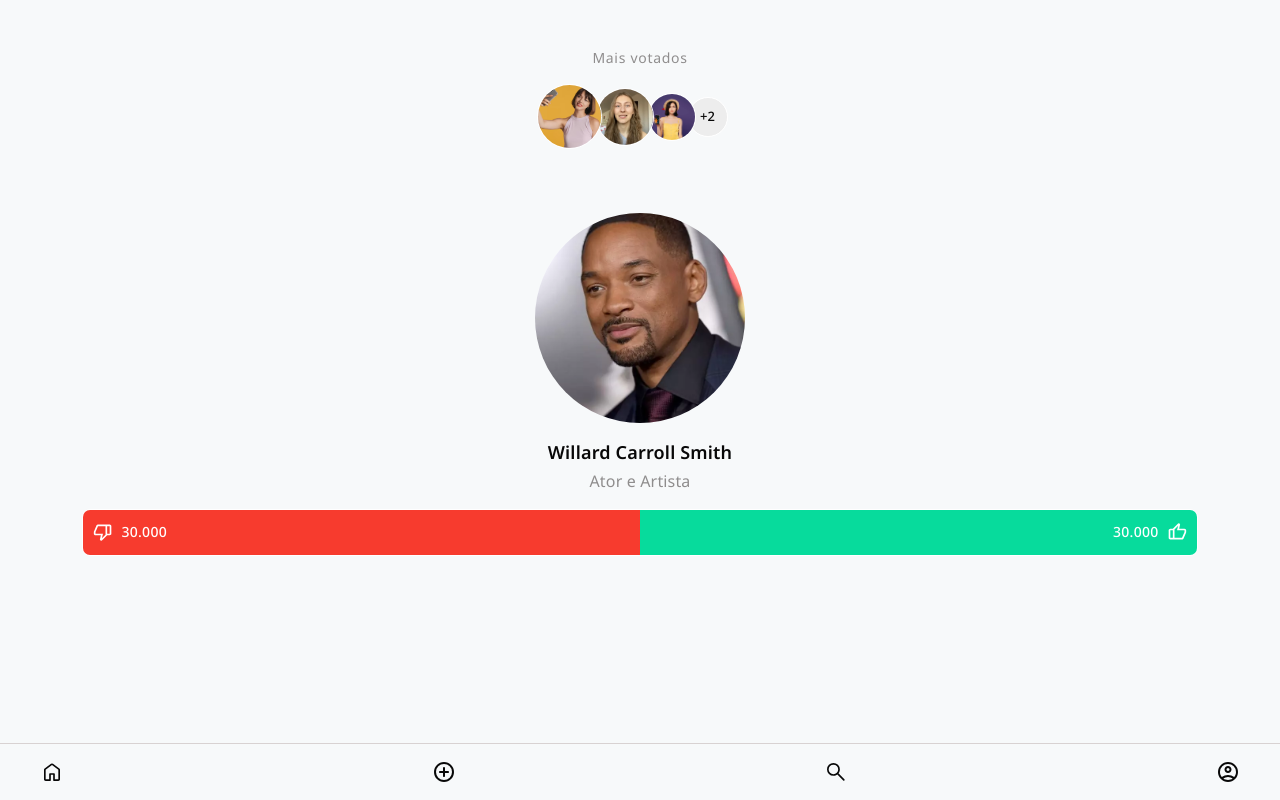
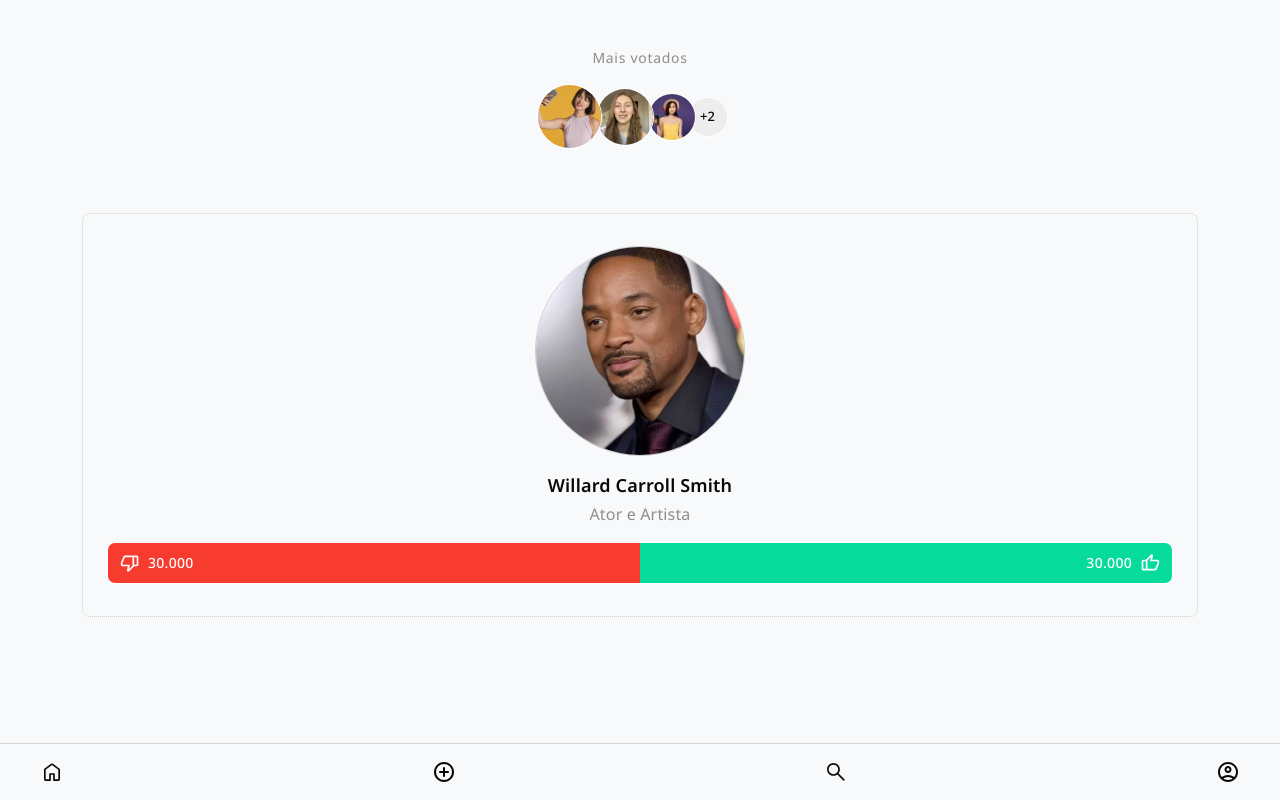
Before and after one commit to RenanLucenaDeveloper/likeyou-front, a React (Vite) app: page / in a window 1280 px wide. Built offline with nearby package versions, Linux system fonts and the light colour scheme.

Commit message:
home update

```diff
--- a/package.json
+++ b/package.json
@@ -19,6 +19,7 @@
     "firebase": "^11.0.2",
     "jwt-decode": "^4.0.0",
     "react": "^18.3.1",
+    "react-avatar-editor": "^13.0.2",
     "react-dom": "^18.3.1",
     "react-hook-form": "^7.53.2",
     "react-input-mask": "^2.0.4",
--- a/src/components/Home.jsx
+++ b/src/components/Home.jsx
@@ -34,7 +34,8 @@ const Home = () => {
 
       <div className="row pt-5">
         <div className="col pt-3">
-          <div className="profile-img-container mx-auto">
+          <div className='main-card p-4'>
+            <div className="profile-img-container mx-auto mt-2">
               <img src={willSmithImg} alt="Imagem de perfil" width="100%" className="d-block"/>
             </div>
 
@@ -45,7 +46,7 @@ const Home = () => {
               Ator e Artista
             </p>
 
-          <Link to="/login" className="d-flex align-items-center mx-auto rate-btns-container text-decoration-none">
+            <Link to="/login" className="d-flex align-items-center mx-auto rate-btns-container text-decoration-none mb-2">
               <button
                 className='w-100 dislike-btn d-flex align-items-center gap-2'>
                   <img src={dislikeIcon} alt="Não gostei" width="20px" className="d-block"/>
@@ -60,6 +61,7 @@ const Home = () => {
             </Link>
           </div>
         </div>
+      </div>
     </section>
   )
 }
--- a/src/components/Welcome.jsx
+++ b/src/components/Welcome.jsx
@@ -5,13 +5,13 @@ import { Link } from 'react-router-dom'
 const Welcome = () => {
   return (
     <section
-      className='container-fluid min-h-100dvh bg-gray-1
+      className='container-fluid min-h-100dvh
                  d-flex flex-column align-items-center
                  justify-content-center fade-in py-5'
       >
       <div className="row">
         <div className="col">
-          <img src={IMG} alt="Arte Likeyou" width="195px" className="d-block mx-auto"/>
+          <img src={IMG} alt="Arte Likeyou" width="150px" className="d-block mx-auto"/>
 
           <h2
             className='f-size-20 l-height-30 fw-700 primary-text text-center pt-3 mt-5 mb-4'>
--- a/src/components/auth/Login.jsx
+++ b/src/components/auth/Login.jsx
@@ -4,7 +4,6 @@ import showPassword from '@assets/icons/show-password.svg'
 import hidePassword from '@assets/icons/hide-password.svg'
 import { useForm } from 'react-hook-form'
 import Input from '../form/Input'
-import InputWithMask from '../Form/InputWithMask'
 import { Link } from 'react-router-dom'
 import { useNavigate } from "react-router";
 import custom_axios from '@axios/AxiosSetup'
--- a/src/style/_styles.scss
+++ b/src/style/_styles.scss
@@ -485,7 +485,7 @@ button.loading::before {
     background-color: $dislike;
     color: #FFFFFF;
 
-    padding: .65rem;
+    padding: .5rem .75rem;
     transition: .3s;
 
     font-weight: 500;
@@ -505,7 +505,7 @@ button.loading::before {
     background-color: $like;
     color: #FFFFFF;
 
-    padding: .65rem;
+    padding: .5rem .75rem;
     transition: .3s;
 
     font-weight: 500;
@@ -642,6 +642,13 @@ select {
     }
 }
 
+// CARDS
+
+.main-card {
+    border: 1px dotted $gray-2;
+    border-radius: .5rem;
+}
+
 // TOOLBAR
 .toolbar {
     width: 100%;
@@ -735,6 +742,7 @@ select {
     width: 210px;
     height: 210px;
     border-radius: 999px;
+    border: 1px solid $gray-2;
     overflow: hidden;
 
     img {
```
Also changed, not shown: 1 other file (tests, documents, lock files or other folders). Lines whose indentation alone changed are shown as unchanged.
